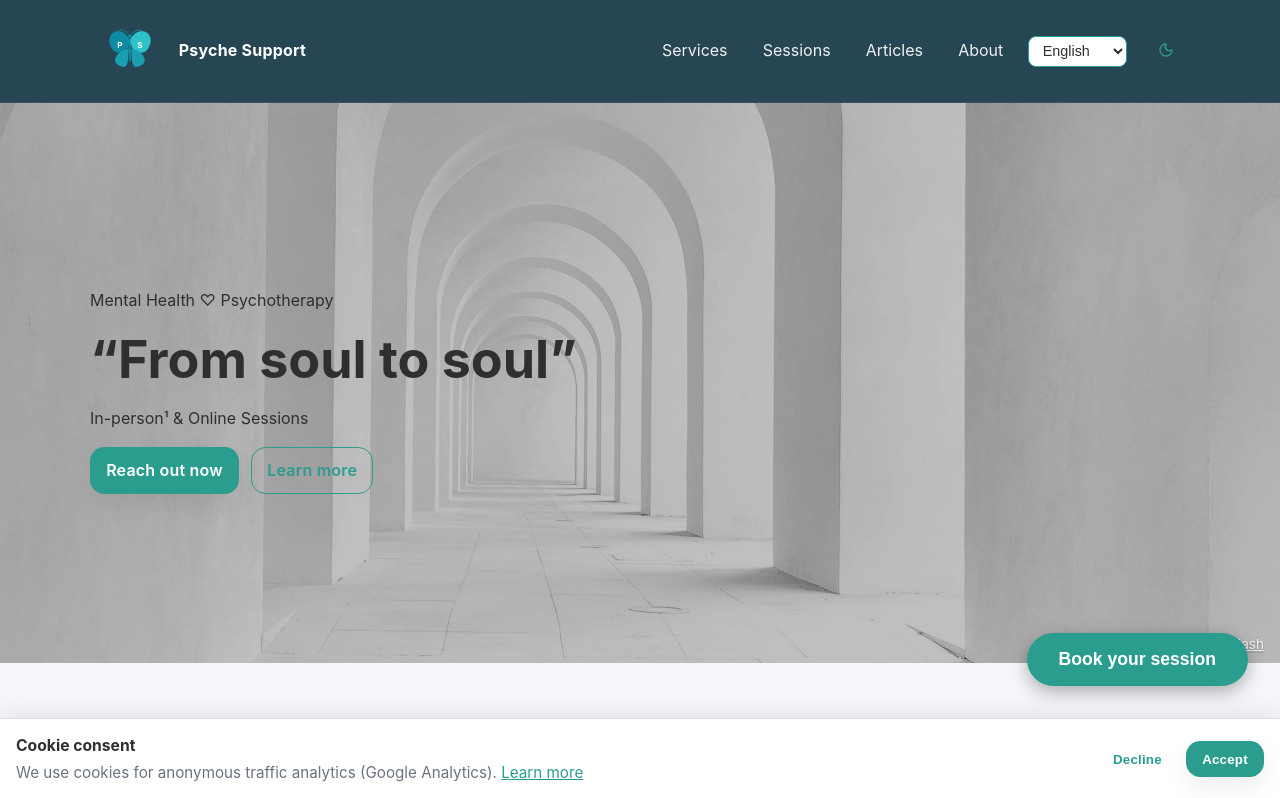
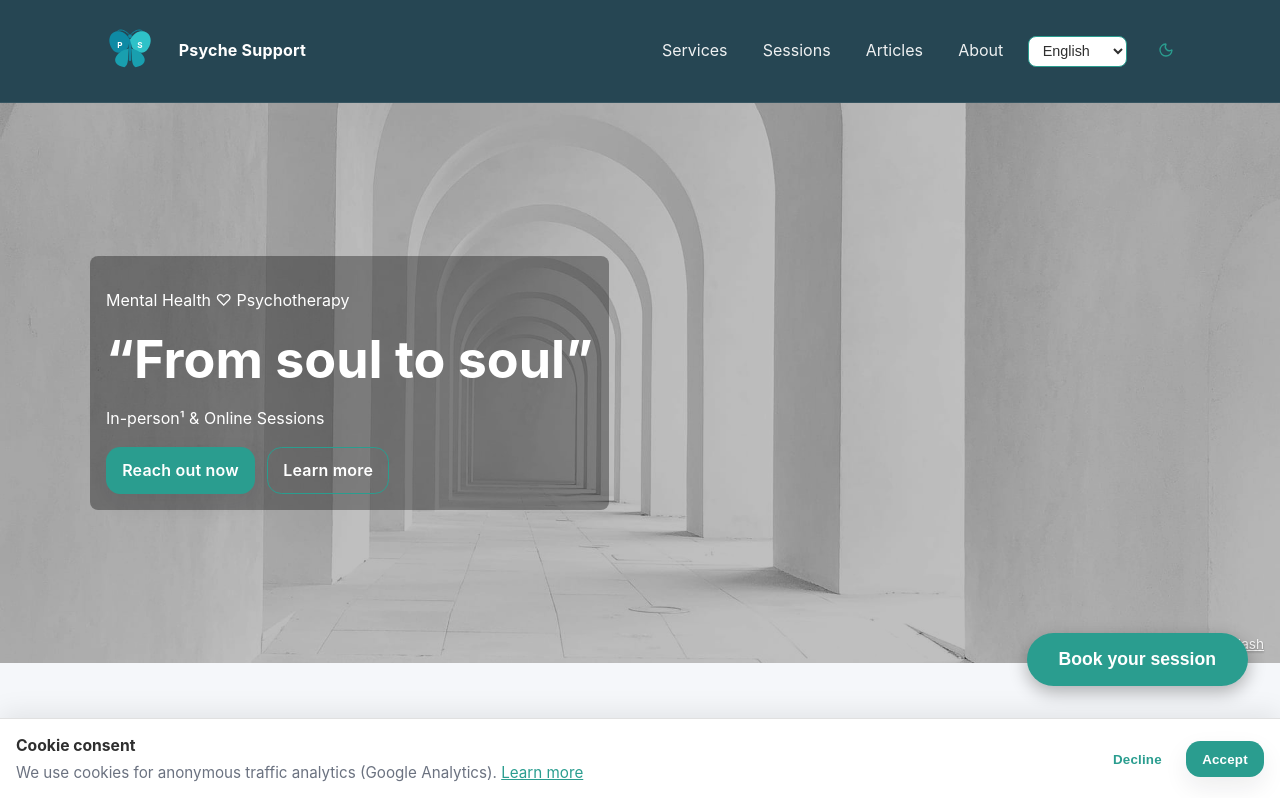
Before and after one commit to psyche-support/react-site, a React (Vite) app: page / in a window 1280 px wide. Shown: the top 798 px of the page. Built offline with nearby package versions, Linux system fonts and the light colour scheme.

Commit message:
Fix hero styling

```diff
--- a/src/sections/Hero.tsx
+++ b/src/sections/Hero.tsx
@@ -55,7 +55,7 @@ const Hero: React.FC<Props> = ({
       </div>
 
       <div className="container hero__inner">
-        <div className="hero__content">
+        <div className="hero__content hero__content--overlay">
           <p className="hero__overtitle">{t.hero.title}</p>
           <h1 className="hero__title">{t.hero.subtitle}</h1>
           <p className="hero__note">{t.hero.note}</p>
--- a/src/styles/global.css
+++ b/src/styles/global.css
@@ -230,6 +230,16 @@ form input:focus, form textarea:focus {
 .hero__credit a {
   color: inherit;
   text-decoration: underline;
+}
+
+.hero__content--overlay {
+  background: rgba(0, 0, 0, 0.35);
+  padding: 1rem;
+  border-radius: 0.5rem;
+  display: inline-block;
+}
+.hero__content--overlay * {
+  color: white;
 }
 
 /* Small-screen min-height guard */
```
